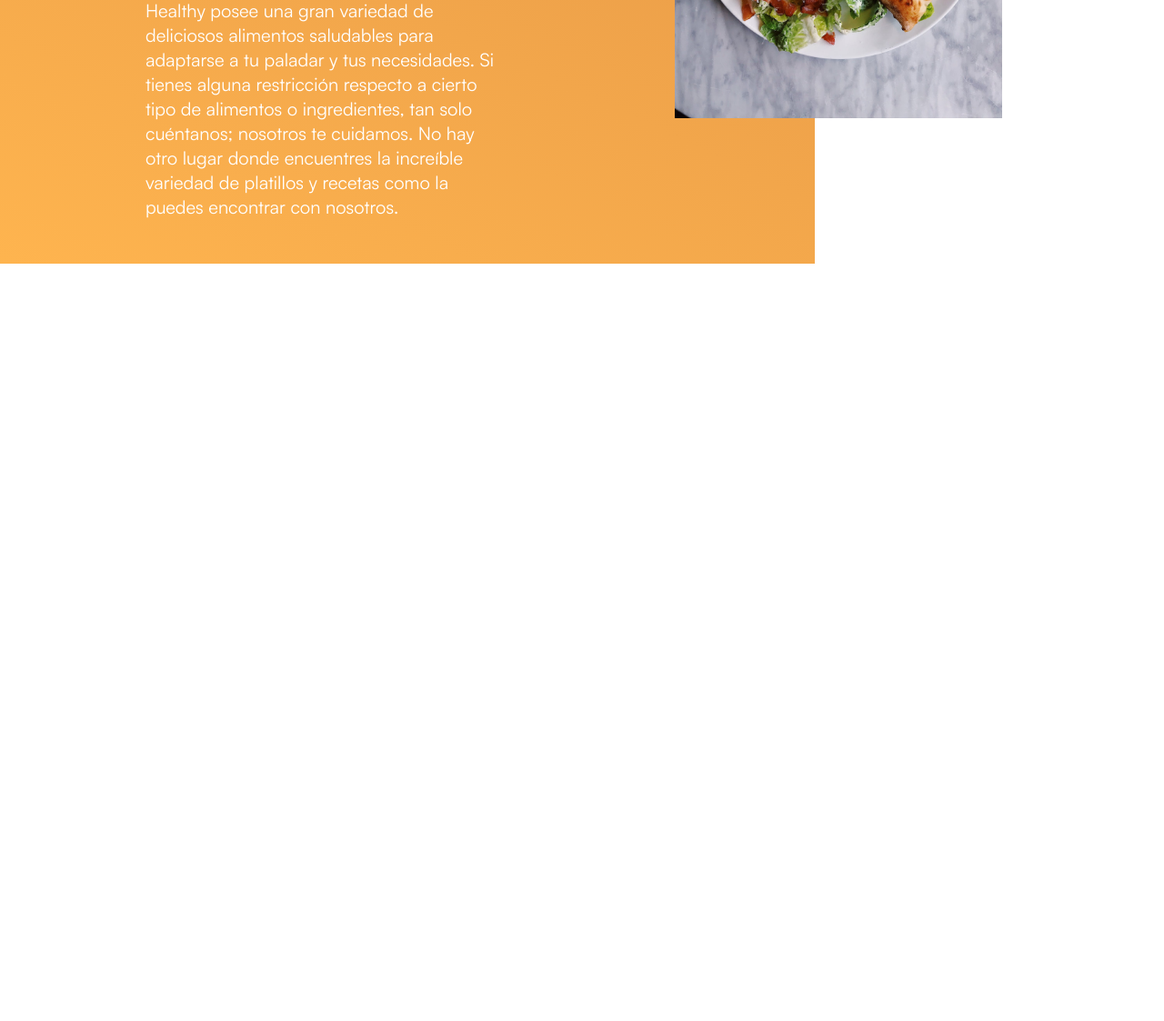
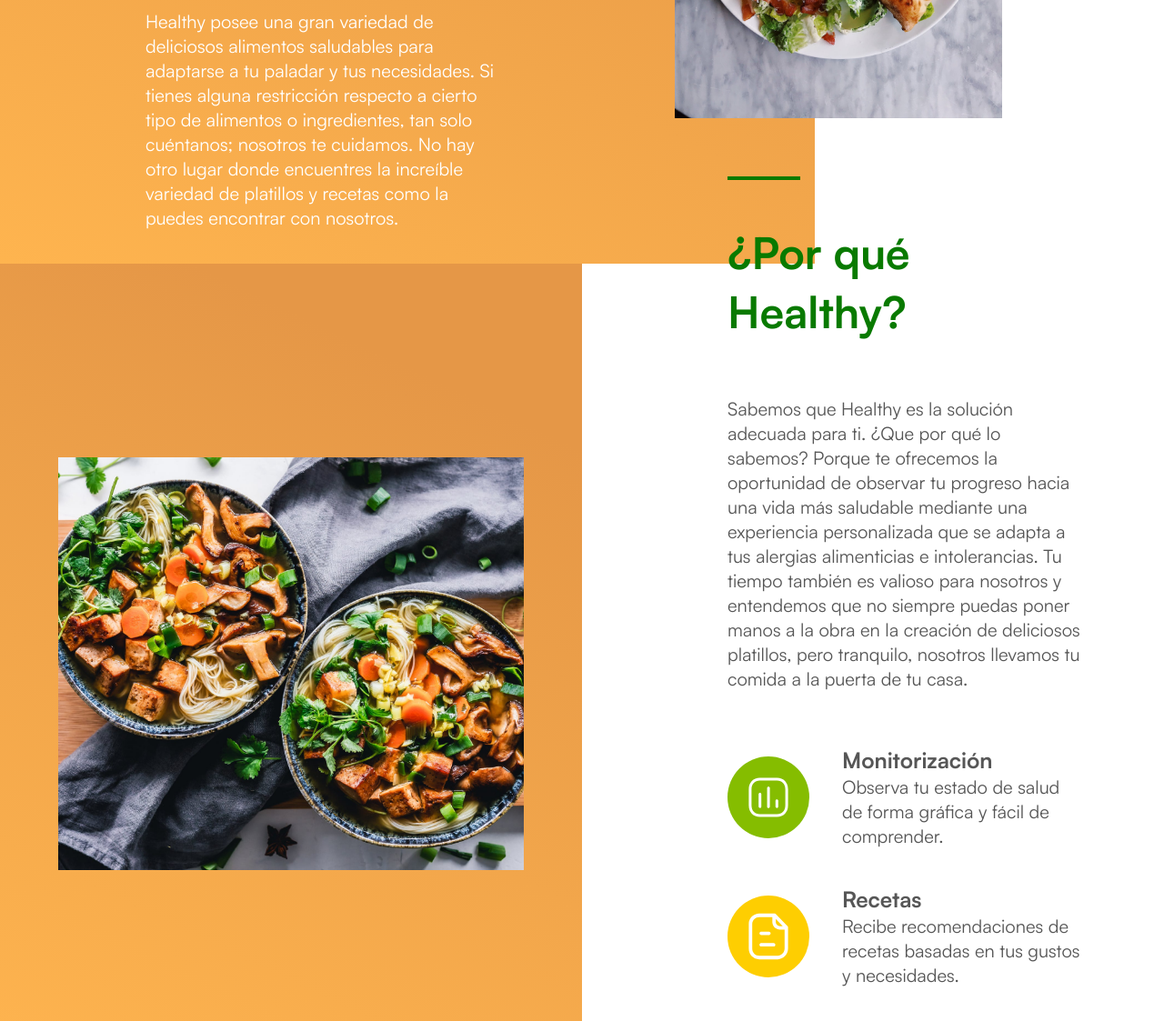
Before and after one commit to danni3231/Healthy, a plain HTML site: page index.html in a window 1280 px wide. Shown: the part 1310-2433 px from the top of the page at 91% size. Before the commit the page ends 1600 px from the top, so only its background shows below. Drawn offline with Linux system fonts and the light colour scheme.

Commit message:
added functions section

```diff
--- a/index.html
+++ b/index.html
@@ -34,7 +34,7 @@
 
       <article class="about">
          <section class="about__info">
-            <hr />
+            <hr class="white" />
             <h1 class="white">¿Qué es Healthy?</h1>
             <p class="white">
                Healthy es una aplicación diseñada teniendo en mente a todas las personas que quieren mejorar su estado
@@ -42,7 +42,7 @@
                restricciones que les impidan disfrutar de nuevas experiencias gastronómicas que el mundo puede
                ofrecerles.
             </p>
-            <p class="white">
+            <p class="white withoutMargin">
                Healthy posee una gran variedad de deliciosos alimentos saludables para adaptarse a tu paladar y tus
                necesidades. Si tienes alguna restricción respecto a cierto tipo de alimentos o ingredientes, tan solo
                cuéntanos; nosotros te cuidamos. No hay otro lugar donde encuentres la increíble variedad de platillos y
@@ -53,7 +53,47 @@
             <img class="about__photo" src="./images/Food 2.png" alt="" />
          </section>
       </article>
-      <article></article>
+      <article class="functions">
+         <section class="functions__photo">
+            <img src="./images/Food 3.png" alt="" />
+         </section>
+         <section class="functions__info">
+            <hr />
+            <h1>¿Por qué Healthy?</h1>
+            <p>
+               Sabemos que Healthy es la solución adecuada para ti. ¿Que por qué lo sabemos? Porque te ofrecemos la
+               oportunidad de observar tu progreso hacia una vida más saludable mediante una experiencia personalizada
+               que se adapta a tus alergias alimenticias e intolerancias. Tu tiempo también es valioso para nosotros y
+               entendemos que no siempre puedas poner manos a la obra en la creación de deliciosos platillos, pero
+               tranquilo, nosotros llevamos tu comida a la puerta de tu casa.
+            </p>
+            <div class="functions__list">
+               <div class="function">
+                  <img src="./images/icon-chart.svg" alt="" />
+                  <div class="function__info">
+                     <h2>Monitorización</h2>
+                     <p>Observa tu estado de salud de forma gráfica y fácil de comprender.</p>
+                  </div>
+               </div>
+
+               <div class="function">
+                  <img src="./images/icon-page.svg" alt="" />
+                  <div class="function__info">
+                     <h2>Recetas</h2>
+                     <p>Recibe recomendaciones de recetas basadas en tus gustos y necesidades.</p>
+                  </div>
+               </div>
+
+               <div class="function withoutMargin">
+                  <img src="./images/icon-apple.svg" alt="" />
+                  <div class="function__info">
+                     <h2>Ingredientes</h2>
+                     <p>Si no consigues los ingredientes necesarios, quédate en casa, nosotros te los llevamos.</p>
+                  </div>
+               </div>
+            </div>
+         </section>
+      </article>
       <footer></footer>
    </body>
 </html>
--- a/styles/main.scss
+++ b/styles/main.scss
@@ -11,8 +11,16 @@ $Black: #565656;
 
 hr {
    width: 80px;
-   border: 2px solid #ffffff;
+   border: 2px solid $Green;
    margin-bottom: 48px;
+
+   &.white {
+      border: 2px solid white;
+   }
+}
+
+.withoutMargin {
+   margin: 0px !important;
 }
 
 @import "./utils/satoshi";
@@ -21,3 +29,4 @@ hr {
 @import "./components/btn";
 @import "./screens/landing";
 @import "./screens/about";
+@import "./screens/functions";
--- /dev/null
+++ b/styles/screens/_functions.scss
@@ -0,0 +1,61 @@
+.functions {
+   width: 100%;
+   height: 110vh;
+
+   display: flex;
+
+   &__photo {
+      width: 50%;
+      background: $Gradient;
+
+      display: flex;
+      align-items: center;
+      justify-content: center;
+
+      img {
+         width: 80%;
+      }
+   }
+
+   &__info {
+      width: 50%;
+      padding-left: 160px;
+      padding-right: 92px;
+
+      display: flex;
+      flex-direction: column;
+      justify-content: center;
+
+      p {
+         margin-bottom: 60px;
+      }
+   }
+
+   &__list {
+      display: flex;
+      flex-direction: column;
+   }
+}
+
+.function {
+   display: flex;
+   align-items: center;
+
+   margin-bottom: 40px;
+
+   p {
+      margin-bottom: 0px;
+   }
+
+   img {
+      width: 90px;
+   }
+
+   &__info {
+      height: 100%;
+      display: flex;
+      flex-direction: column;
+      justify-content: space-around;
+      margin-left: 36px;
+   }
+}
--- a/styles/utils/_typo.scss
+++ b/styles/utils/_typo.scss
@@ -28,6 +28,13 @@ h1 {
    }
 }
 
+h2 {
+   color: $Black;
+   font-family: $Satoshi;
+   font-size: 24px;
+   font-variation-settings: $Bold;
+}
+
 p {
    color: $Black;
    font-family: $Satoshi;
```
Also changed, not shown: images/Food 3.png (added), images/icon-apple.svg (added), images/icon-chart.svg (added), images/icon-page.svg (added), styles/main.css, 1 other file.
